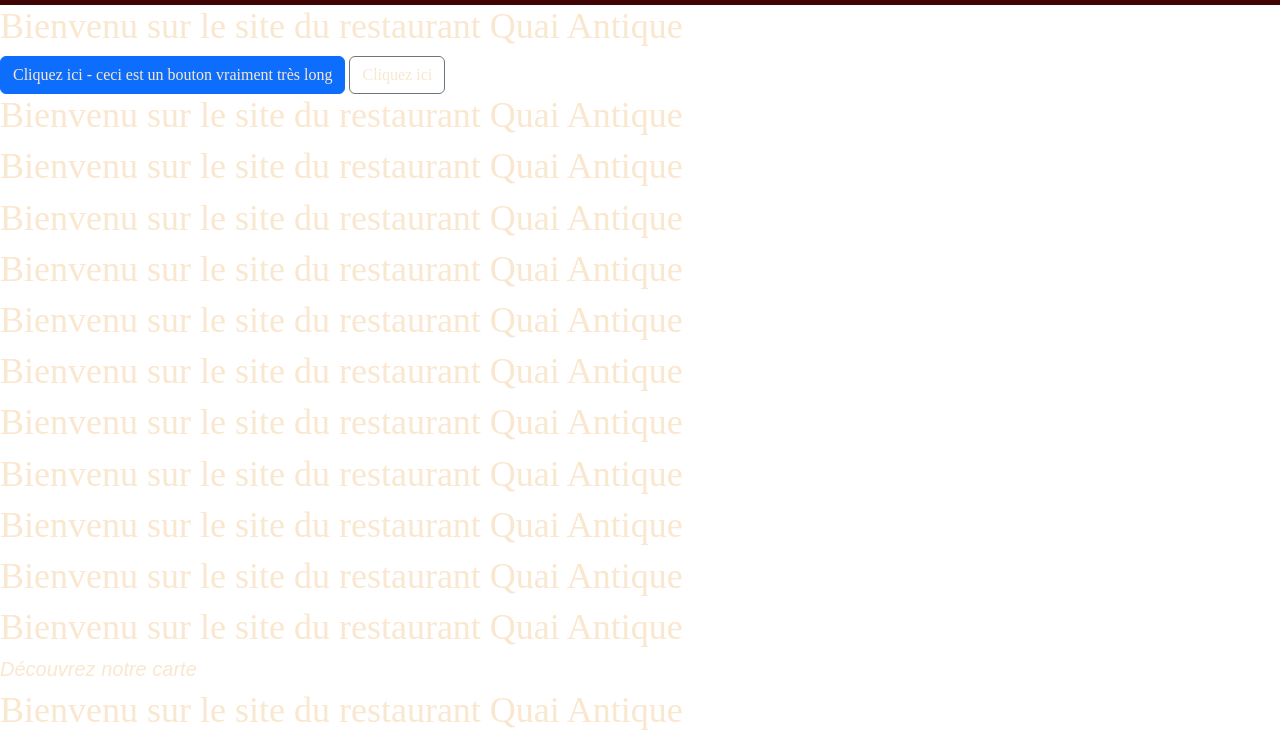
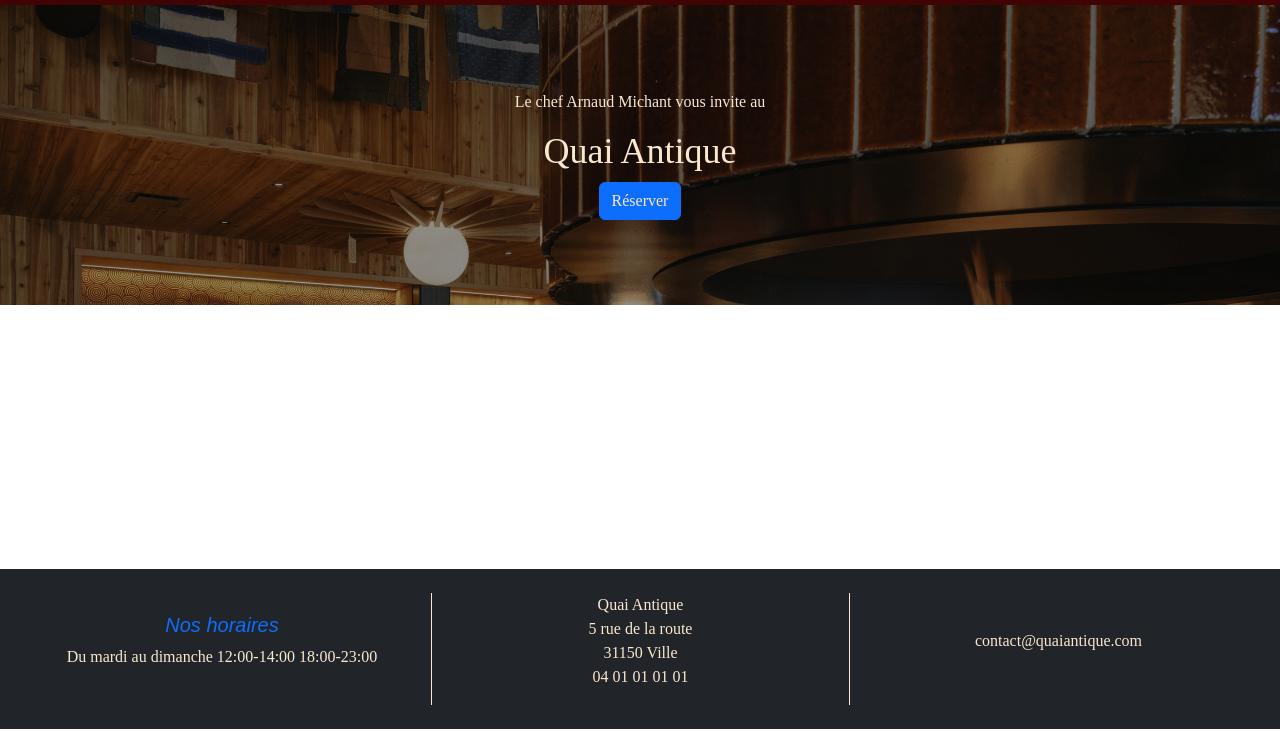
Before and after one commit to buffsum/CDC_QA, a website with bundled scripts: page index.html in a window 1280 px wide. Shown: the part 71-803 px from the top of the page. Built offline with nearby package versions, Linux system fonts and the light colour scheme; files whose address does not match are found by name; a web font is replaced by a local one.

Commit message:
j'ai créé mon bloc 'bigtitl' avec une image de fond, un filtre foncé, et les éléménts textes + bouton par dessus. j'aimerai éventuellement décaler l'image à l'intérieur du bloc de 300px de haut pour avoir plutot le milieu de l'image au lieu du haut de l'image

```diff
--- a/pages/home.html
+++ b/pages/home.html
@@ -1,70 +1,7 @@
-<h1>
-    Bienvenu sur le site du restaurant Quai Antique
-</h1>
-<button class="btn btn-primary">Cliquez ici - ceci est un bouton vraiment très long</button>
-<button class="btn btn-secondary">Cliquez ici</button>
-<h1>
-    Bienvenu sur le site du restaurant Quai Antique
-</h1><h1>
-    Bienvenu sur le site du restaurant Quai Antique
-</h1><h1>
-    Bienvenu sur le site du restaurant Quai Antique
-</h1><h1>
-    Bienvenu sur le site du restaurant Quai Antique
-</h1><h1>
-    Bienvenu sur le site du restaurant Quai Antique
-</h1><h1>
-    Bienvenu sur le site du restaurant Quai Antique
-</h1><h1>
-    Bienvenu sur le site du restaurant Quai Antique
-</h1><h1>
-    Bienvenu sur le site du restaurant Quai Antique
-</h1><h1>
-    Bienvenu sur le site du restaurant Quai Antique
-</h1><h1>
-    Bienvenu sur le site du restaurant Quai Antique
-</h1><h1>
-    Bienvenu sur le site du restaurant Quai Antique
-</h1>
-<h2>
-    Découvrez notre carte
-</h2>
-
-</h1><h1>
-    Bienvenu sur le site du restaurant Quai Antique
-</h1><h1></h1><h1>
-    Bienvenu sur le site du restaurant Quai Antique
-</h1><h1></h1><h1>
-    Bienvenu sur le site du restaurant Quai Antique
-</h1><h1></h1><h1>
-    Bienvenu sur le site du restaurant Quai Antique
-</h1><h1></h1><h1>
-    Bienvenu sur le site du restaurant Quai Antique
-</h1><h1></h1><h1>
-    Bienvenu sur le site du restaurant Quai Antique
-</h1><h1></h1><h1>
-    Bienvenu sur le site du restaurant Quai Antique
-</h1><h1></h1><h1>
-    Bienvenu sur le site du restaurant Quai Antique
-</h1><h1>
-
-<button class="btn btn-primary">Cliquez ici - ceci est un bouton vraiment très long</button>
-<button class="btn btn-secondary">Cliquez ici</button>
-
-</h1><h1>
-    Bienvenu sur le site du restaurant Quai Antique
-</h1><h1></h1><h1>
-    Bienvenu sur le site du restaurant Quai Antique
-</h1><h1></h1><h1>
-    Bienvenu sur le site du restaurant Quai Antique
-</h1><h1></h1><h1>
-    Bienvenu sur le site du restaurant Quai Antique
-</h1><h1></h1><h1>
-    Bienvenu sur le site du restaurant Quai Antique
-</h1><h1></h1><h1>
-    Bienvenu sur le site du restaurant Quai Antique
-</h1><h1></h1><h1>
-    Bienvenu sur le site du restaurant Quai Antique
-</h1><h1></h1><h1>
-    Bienvenu sur le site du restaurant Quai Antique
-</h1><h1>
+<div class="bigtitle text-center">
+    <div class="bigtitle-content">
+        <p>Le chef Arnaud Michant vous invite au</p>
+        <h1>Quai Antique</h1>
+        <button class="btn btn-primary">Réserver</button>
+    </div>
+</div>
--- a/scss/_custom.scss
+++ b/scss/_custom.scss
@@ -3,7 +3,7 @@
 
 // Include any default variable overrides here (though functions won't be available)
 
-// Couleurs
+//******** Couleurs ********
 $primary: #B97F59;
 $secondary: #F9E7CF;
 $dark: #400404;
@@ -15,88 +15,14 @@ $body-color: #F9E7CF;
 $body-bg:#730202;
 $body-bg-dark: #400404;
 $body-bg-info: #3D5507;
-// $bg-body: #730202;
-// $bg-dark: #400404;
-// $bg-info: white;
-// $bg-light: #400404;
-// $bg-primary: #730202;
 
-
-// .bg-dark {
-//     background-color: $body-bg-dark !important;
-// }
-
-//footer
-// .footer {
-//     background-color: $body-bg-dark !important;
-//     // color: $body-color;
-// }
-
-// .modal-footer-bg {
-//     background-color: $body-bg-dark !important;
-// }
-
-
-// .html {
-//     position: relative;
-//     min-height: 100%;
-// }
-
-// .footer {
-//     padding: 15px;
-//     position: absolute;
-//     bottom: 0;
-//     width: 100%;
-// }
-
-// .footer {
-//     padding: 30px;
-// }
-
-// navbar
-.navbar[data-bs-theme="dark"] {
-    background-color: $body-bg-dark !important;
-
-    .nav-link {
-        color: #F9E7CF !important;
-
-        &:hover {
-            color: #B97F59 !important;
-            // text-decoration: underline;
-            font-weight: bold;
-        }
-    }
-}
-
-// Font / le !important au lieu de default me permet d'assurer que ça soit la bonne police
+// ******** Fonts *********
+// / le !important au lieu de default me permet d'assurer que ça soit la bonne police
 $font-family-sans-serif: "Nunito", sans-serif !important;
 $font-family-serif: "RaSa", serif !important;
 $font-family-base: "Montaga", serif !important;
 
-// boutons
-.btn-primary {
-    color: #F9E7CF !important;
-    background-color: #B97F59;
-    border-color: #B97F59;
-
-    &:hover {
-        background-color: lighten($primary, 10%) !important;
-        color: #F9E7CF;
-    }
-}
-
-.btn-secondary {
-    color: #F9E7CF !important;
-    background-color: transparent !important;
-    border: 1px solid #F9E7CF;
-
-    &:hover {
-        background-color: #F9E7CF !important;
-        color: #730202 !important;
-    }
-}
-
-// Fonts des textes
+// Détails fonts des textes
 h1 {
     font-family: $font-family-serif;
     font-size: 2.25rem !important;
@@ -112,6 +38,44 @@ p, body, a {
     font-family: $font-family-base;
     font-size: 1rem !important;
     color: #F9E7CF !important;
+}
+
+//******* Menu / navbar *******
+.navbar[data-bs-theme="dark"] {
+    background-color: $body-bg-dark !important;
+
+    .nav-link {
+        color: #F9E7CF !important;
+
+        &:hover {
+            color: #B97F59 !important;
+            // text-decoration: underline;
+            font-weight: bold;
+        }
+    }
+}
+
+//******* CONTENU MAIN *******
+html {
+    position: relative;
+    min-height: 100%;
+}
+
+main {
+    margin-bottom: 200px;
+    // pour m'assurer que le footer ne se superpose pas sur le contenu "main". mon footer est à 162px de hauteur,
+    // je prends donc 200px pour faire de la marge
+    @media (max-width: 767px) { // Ajustement pour les écrans de type mobile
+        margin-bottom: 280px; // Augmenter la marge pour les écrans mobiles
+    }
+}
+
+//********* FOOTER ************
+footer.footer {
+    padding: 25px;
+    position: absolute;
+    bottom: 0;
+    width: 100%;
 }
 
 // Bordures verticales sur les écrans larges
@@ -137,6 +101,67 @@ p, body, a {
     }
 }
 
+//******* boutons ******
+.btn-primary {
+    color: #F9E7CF !important;
+    background-color: #B97F59;
+    border-color: #B97F59;
+
+    &:hover {
+        background-color: lighten($primary, 10%) !important;
+        color: #F9E7CF;
+    }
+}
+
+.btn-secondary {
+    color: #F9E7CF !important;
+    background-color: transparent !important;
+    border: 1px solid #F9E7CF;
+
+    &:hover {
+        background-color: #F9E7CF !important;
+        color: #730202 !important;
+    }
+}
+
+//**** Big title ****
+
+// avec filtre noir
+.bigtitle {
+    position: relative;
+    &::before {
+        content: "";
+        position: absolute;
+        top: 0;
+        left: 0;
+        width: 100%;
+        height: 100%;
+        background-image: url("../img/fond.jpg");
+        background-size: cover;
+        filter: brightness(0.6);
+    }
+
+    //pour positionner les éléments devant le "before" donc devant l'image
+    * {
+        position: relative;
+    }
+
+    .bigtitle-content {
+        height: 300px;
+        display: flex;
+        flex-direction: column;
+        align-items: center;
+        justify-content: center;
+    }
+}
+
+// sans filtre
+// .bigtitle {
+//         background-image: url("../img/fond.jpg");
+//         background-size: cover;
+// }
+
+
 
 @import "../node_modules/bootstrap/scss/bootstrap";
 
--- a/scss/main.scss
+++ b/scss/main.scss
@@ -1,24 +1,3 @@
 @import url("/node_modules/bootstrap-icons/font/bootstrap-icons.css");
 // @import url('https://fonts.googleapis.com/css2?family=Nunito+Sans:ital,opsz,wght@0,6..12,200..1000;1,6..12,200..1000&family=Rasa:ital,wght@0,300..700;1,300..700&display=swap');
 @import 'custom';
-
-html {
-    position: relative;
-    min-height: 100%;
-}
-
-main {
-    margin-bottom: 200px;
-    // pour m'assurer que le footer ne se superpose pas sur le contenu "main". mon footer est à 162px de hauteur,
-    // je prends donc 200px pour faire de la marge
-    @media (max-width: 767px) { // Ajustement pour les écrans de type mobile
-        margin-bottom: 280px; // Augmenter la marge pour les écrans mobiles
-    }
-}
-
-footer.footer {
-    padding: 25px;
-    position: absolute;
-    bottom: 0;
-    width: 100%;
-}
```
Also changed, not shown: pages/test.html (added, +70 -0 lines), img/fond.jpg (added), scss/main.css, 1 other file.
